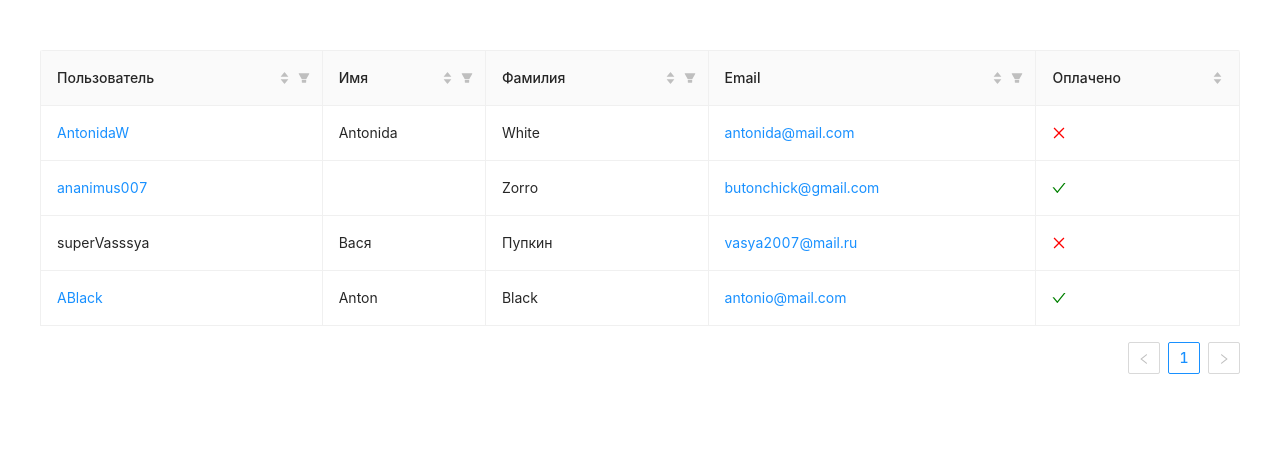
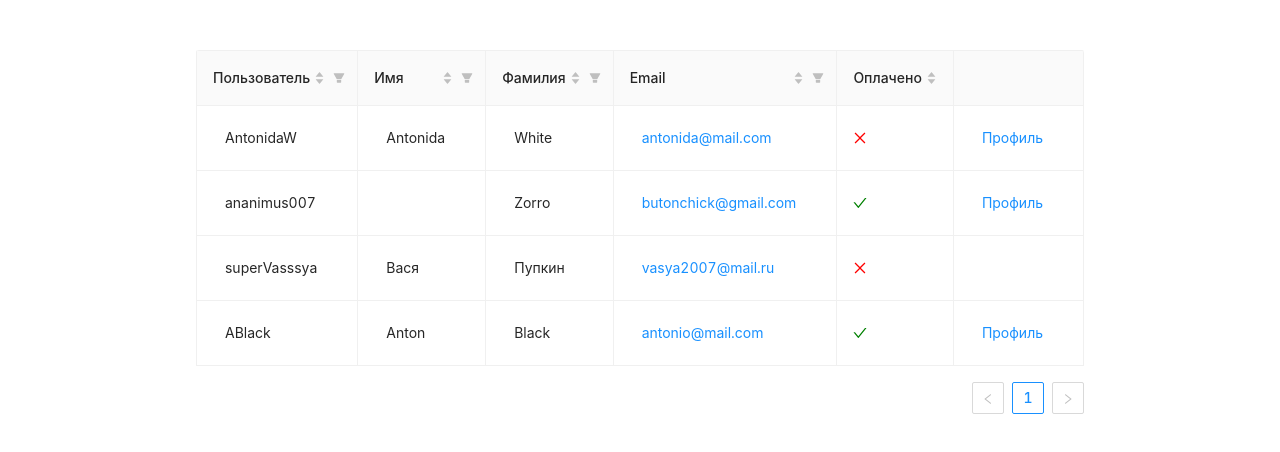
Before and after one commit to Liya174/table_physical, a React (Create React App) app: page / in a window 1280 px wide. Shown: the top 452 px of the page. Built offline with nearby package versions, Linux system fonts and the light colour scheme.

Commit message:
Добавлено редактирование ячеек

```diff
--- /dev/null
+++ b/src/components/UsersList/EditableCell.jsx
@@ -0,0 +1,59 @@
+import React, { useContext, useEffect, useRef, useState } from 'react';
+import { Form, Input } from 'antd';
+import 'antd/dist/antd.min.css';
+
+import { EditableContext } from './UsersList';
+import s from './UsersList.module.css';
+
+const EditableCell = ({
+  title,
+  editable,
+  children,
+  dataIndex,
+  record,
+  handleSave,
+  ...restProps
+}) => {
+  const [editing, setEditing] = useState(false);
+  const inputRef = useRef(null);
+  const form = useContext(EditableContext);
+  useEffect(() => {
+    if (editing) {
+      inputRef.current.focus();
+    }
+  }, [editing]);
+
+  const toggleEdit = () => {
+    setEditing(!editing);
+    form.setFieldsValue({
+      [dataIndex]: record[dataIndex],
+    });
+  };
+
+  const save = async () => {
+    try {
+      const values = await form.validateFields();
+      toggleEdit();
+      handleSave({ ...record, ...values });
+    } catch (err) {
+      console.log('Не удалось сохранить:', err);
+    }
+  };
+
+  let childNode = children;
+    if (editable) {
+    childNode = editing ? (
+      <Form.Item style={{ margin: 0 }} name={dataIndex} >
+        <Input ref={inputRef} onPressEnter={save} onBlur={save} />
+      </Form.Item>
+    ) : (
+      <div className={s.editableCellValueWrap} style={{ paddingRight: 24 }} onClick={toggleEdit}>
+        {children}
+      </div>
+    );
+  }
+
+  return <td {...restProps}>{childNode}</td>;
+};
+
+export default EditableCell;
--- /dev/null
+++ b/src/components/UsersList/EditableRow.jsx
@@ -0,0 +1,18 @@
+import React from 'react';
+import { Form } from 'antd';
+import 'antd/dist/antd.min.css';
+import { EditableContext } from './UsersList';
+
+const EditableRow = ({ index, ...props }) => {
+  const [form] = Form.useForm();
+
+  return (
+    <Form form={form} component={false}>
+      <EditableContext.Provider value={form}>
+        <tr {...props} />
+      </EditableContext.Provider>
+    </Form>
+  );
+};
+
+export default EditableRow;
--- a/src/components/UsersList/UsersList.jsx
+++ b/src/components/UsersList/UsersList.jsx
@@ -4,7 +4,11 @@ import { Table } from 'antd';
 import { CheckOutlined, CloseOutlined } from '@ant-design/icons';
 import 'antd/dist/antd.min.css';
 
+import EditableCell from './EditableCell';
+import EditableRow from './EditableRow';
 import s from './UsersList.module.css';
+
+export const EditableContext = React.createContext(null);
 
 const UsersList = ({ list }) => {
   const [users, setUsers] = useState(list);
@@ -31,7 +35,7 @@ const UsersList = ({ list }) => {
   const getFilters = (field) => {
     const filtersSet = new Set();
 
-    list.forEach(user => {
+    users.forEach(user => {
       const value = user[field];
 
       if (Array.isArray(value)) {
@@ -51,17 +55,16 @@ const UsersList = ({ list }) => {
     });
   };
 
-
-  const columns = [
+  const defaultColumns = [
     {
       title: 'Пользователь',
+      dataIndex: 'username',
       key: 'username',
-      render: (user) => user.profile_link ? <a href={user.profile_link}>{user.username}</a> : user.username,
-      editable: true,
       sorter: (a, b) => sort(a.username, b.username),
       filters: getFilters('username'),
       filterSearch: true,
       onFilter: (value, user) => filter(value, user.username),
+      editable: true
     },
     {
       title: 'Имя',
@@ -71,6 +74,7 @@ const UsersList = ({ list }) => {
       filters: getFilters('first_name'),
       filterSearch: true,
       onFilter: (value, user) => filter(value, user.first_name),
+      editable: true
     },
     {
       title: 'Фамилия',
@@ -80,15 +84,18 @@ const UsersList = ({ list }) => {
       filters: getFilters('last_name'),
       filterSearch: true,
       onFilter: (value, user) => filter(value, user.last_name),
+      editable: true
     },
     {
       title: 'Email',
+      dataIndex: 'email',
       key: 'email',
-      render: (data) => <a href={`mailto:${data.email}`}>{data.email}</a>,
+      render: (email) => <a href={`mailto:${email}`}>{email}</a>,
       sorter: (a, b) => sort(a.email, b.email),
       filters: getFilters('email'),
       filterSearch: true,
       onFilter: (value, user) => filter(value, user.email),
+      editable: true
     },
     {
       title: 'Оплачено',
@@ -96,14 +103,58 @@ const UsersList = ({ list }) => {
       key: 'pay_status',
       render: (isPaid) => isPaid ? <CheckOutlined style={{color: 'green'}} /> : <CloseOutlined style={{color: 'red'}} />,
       sorter: (a, b) => sort(a.pay_status, b.pay_status),
+      width: '10%',
+    },
+    {
+      dataIndex: 'profile_link',
+      key: 'profile_link',
+      render: (link) => link ? <a href={link}>Профиль</a> : '',
+      editable: true,
     },
   ];
 
+  const handleSave = (row) => {
+    const newData = [...users];
+
+    const index = newData.findIndex((item) => {
+      return row.id === item.id
+    });
+    const item = newData[index];
+    newData.splice(index, 1, { ...item, ...row });
+    setUsers(newData);
+  };
+
+  const components = {
+    body: {
+      row: EditableRow,
+      cell: EditableCell,
+    },
+  };
+
+  const columns = defaultColumns.map((col) => {
+    if (!col.editable) {
+      return col;
+    }
+
+    return {
+      ...col,
+      onCell: (record) => ({
+        record,
+        editable: col.editable,
+        dataIndex: col.dataIndex,
+        title: col.title,
+        handleSave,
+      }),
+    };
+  });
+
   return (
     <Table
-      className={s.container}
+      className={s.table}
+      rowClassName={() => s.editableRow}
       dataSource={users}
       columns={columns}
+      components={components}
       bordered
     />
   );
--- a/src/components/UsersList/UsersList.module.css
+++ b/src/components/UsersList/UsersList.module.css
@@ -7,3 +7,8 @@
 .search {
   margin-bottom: 15px;
 }
+
+.editableCellValueWrap {
+  padding: 5px 12px;
+  cursor: cell;
+}
```
